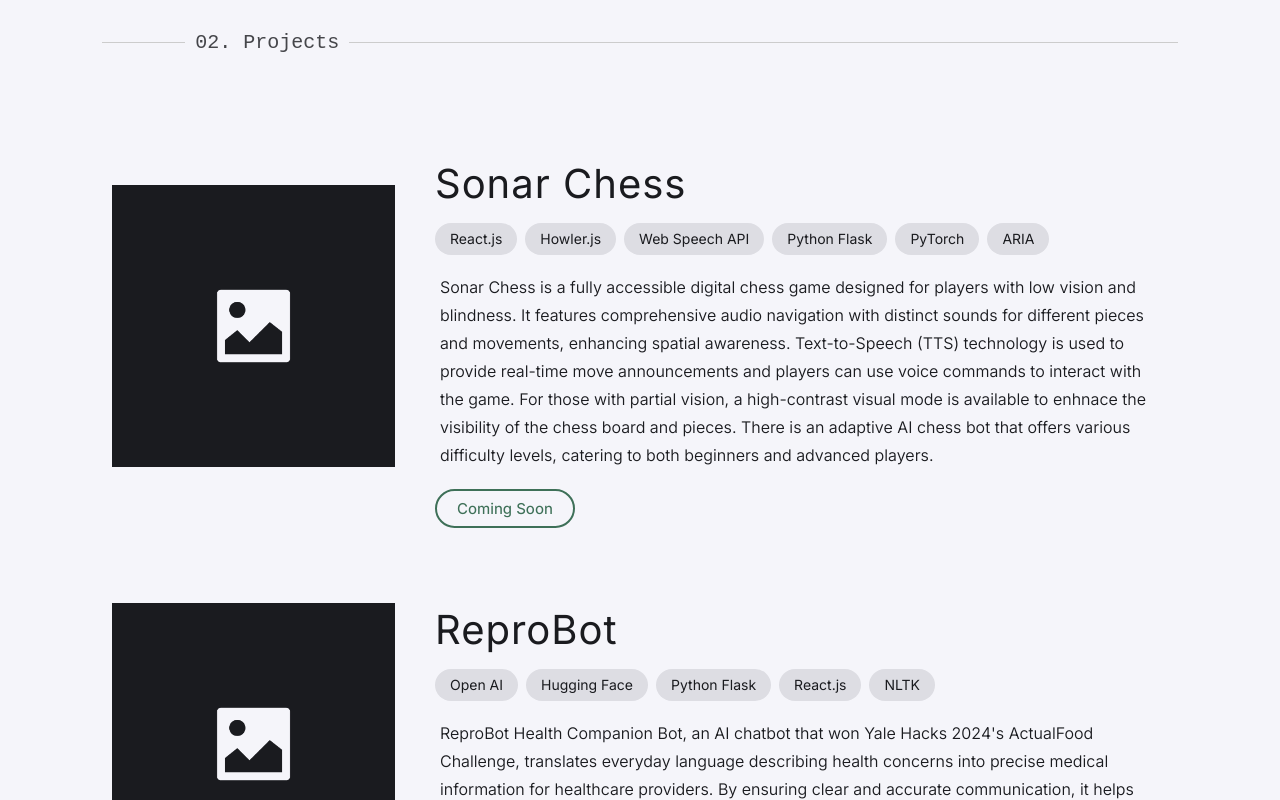
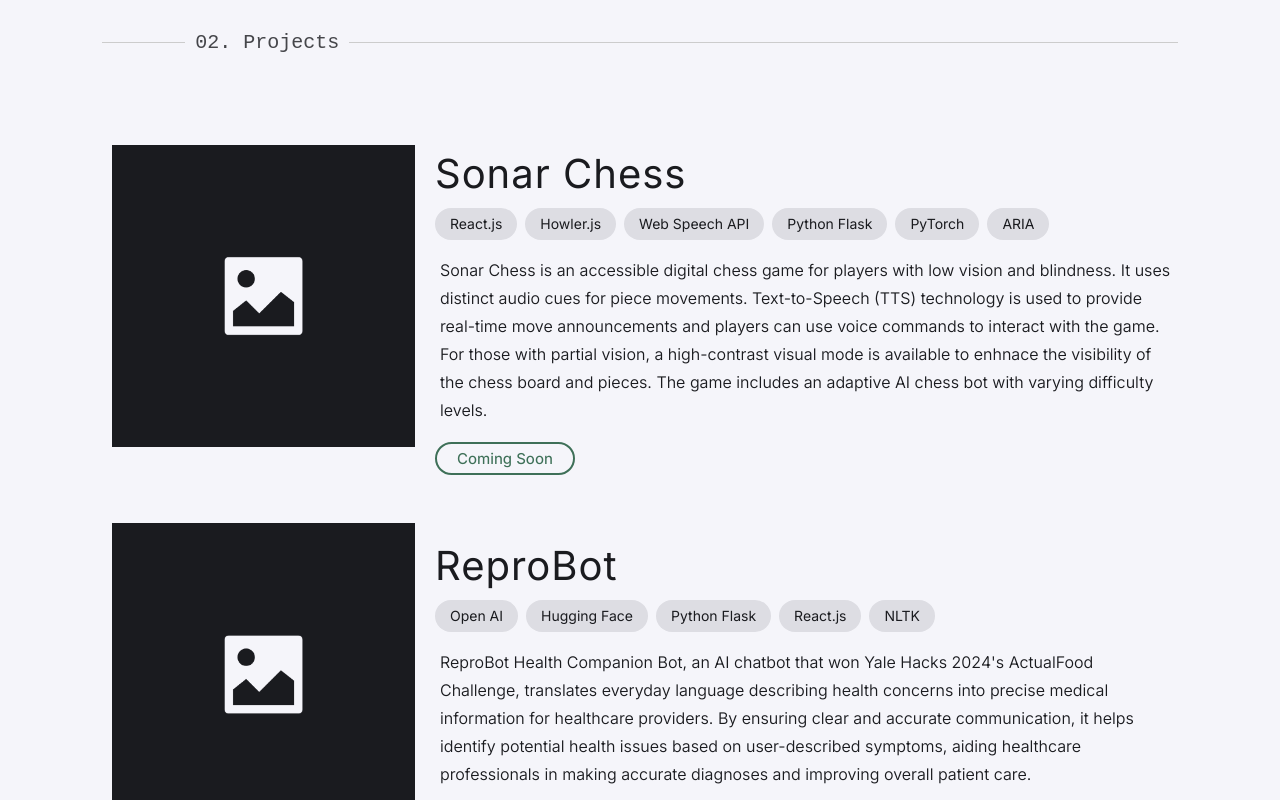
Before and after one commit to chrixti/chrixti.github.io, a React (Create React App) app: page / in a window 1280 px wide. Shown: the part 1680-2480 px from the top of the page. Built offline with nearby package versions, Linux system fonts and the light colour scheme.

Commit message:
proj layout update

```diff
--- a/src/components/Data.js
+++ b/src/components/Data.js
@@ -7,7 +7,7 @@ const items = [
         image: img1,
         title: 'Sonar Chess',
         category: 'React.js, Howler.js, Web Speech API, Python Flask, PyTorch, ARIA',
-        description: 'Sonar Chess is a fully accessible digital chess game designed for players with low vision and blindness. It features comprehensive audio navigation with distinct sounds for different pieces and movements, enhancing spatial awareness. Text-to-Speech (TTS) technology is used to provide real-time move announcements and players can use voice commands to interact with the game. For those with partial vision, a high-contrast visual mode is available to enhnace the visibility of the chess board and pieces. There is an adaptive AI chess bot that offers various difficulty levels, catering to both beginners and advanced players.',
+        description: 'Sonar Chess is an accessible digital chess game for players with low vision and blindness. It uses distinct audio cues for piece movements. Text-to-Speech (TTS) technology is used to provide real-time move announcements and players can use voice commands to interact with the game. For those with partial vision, a high-contrast visual mode is available to enhnace the visibility of the chess board and pieces. The game includes an adaptive AI chess bot with varying difficulty levels.',
         link: '',
         comingSoon: true
     },
--- a/src/style/home.css
+++ b/src/style/home.css
@@ -262,6 +262,7 @@ body {
   flex: 1;
   padding: 10px;
   max-width: 100%;
+  max-height: 100%;
 }
 
 .project-image img {
@@ -271,7 +272,6 @@ body {
 
 .project-content {
   flex: 2;
-  padding: 10px;
   max-width: 70%;
 }
 
@@ -279,7 +279,7 @@ body {
   display: inline-blocks;
   background-color: #f5f5fa;
   color: #3e7058;
-  padding: 8px 20px;
+  padding: 5px 20px;
   border-radius: 25px;
   border: 2px solid #3e7058;
   text-align: center;
@@ -287,7 +287,6 @@ body {
   font-weight: 450;
   white-space: nowrap;
   text-decoration: none;
-  margin-top: 20px;
 }
 
 .bubble:hover {
@@ -305,16 +304,13 @@ body {
   font-size: 14px;
   font-weight: 400;
   text-align: center;
-  margin-top: 10px;
+  margin-top: 5px;
   margin-right: 8px;
-  margin-bottom: 2px;
   white-space: nowrap;
 }
 
 .project-image {
   flex: 1;
-  padding: 10px;
-  margin-right: 20px;
 }
 
 .project-image img {
@@ -324,7 +320,7 @@ body {
 
 .project-content {
   flex: 3;
-  padding: 10px;
+  padding-left: 10px;
 }
 
 .project-content h2 {
@@ -336,7 +332,7 @@ body {
 }
 
 .project-content p {
-  margin-bottom: 25px;
+  margin-bottom: 20px;
   font-size: 16px;
   margin-left: 5px;
   font-weight: 350;
```
